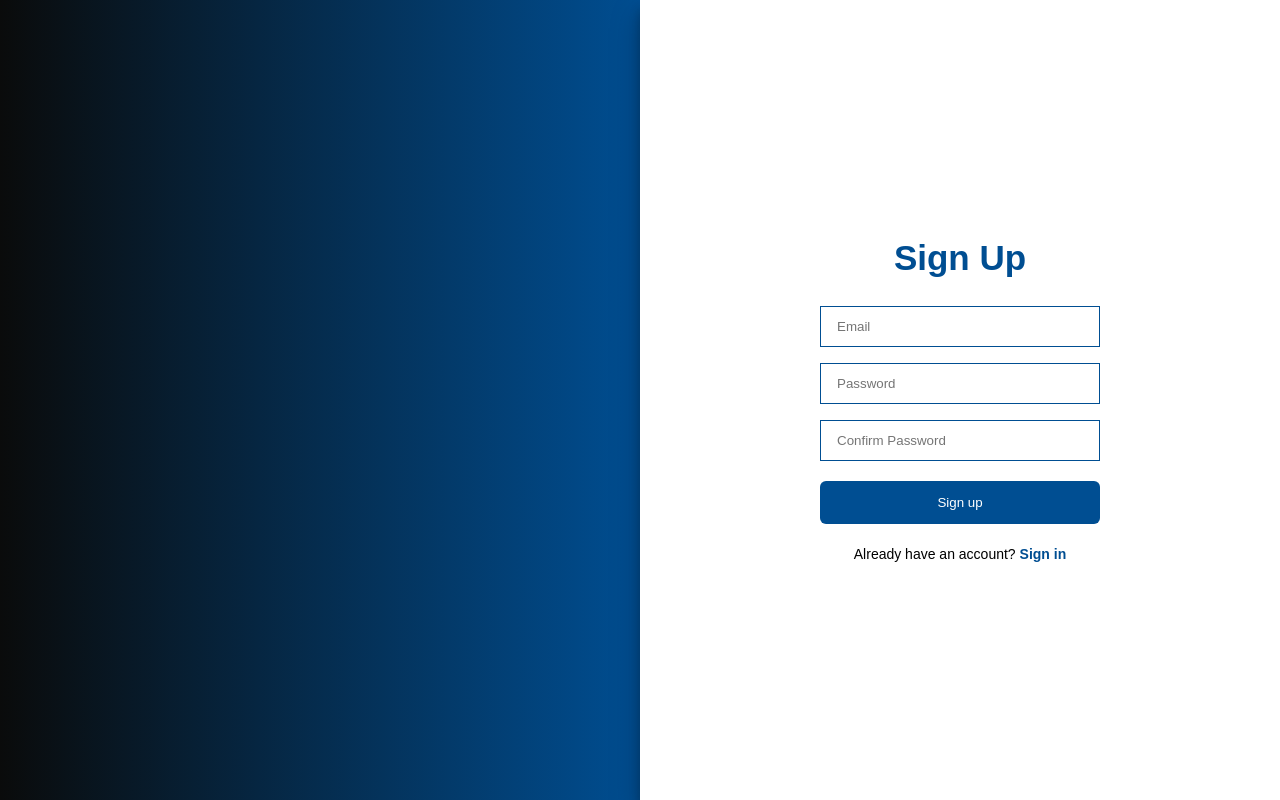
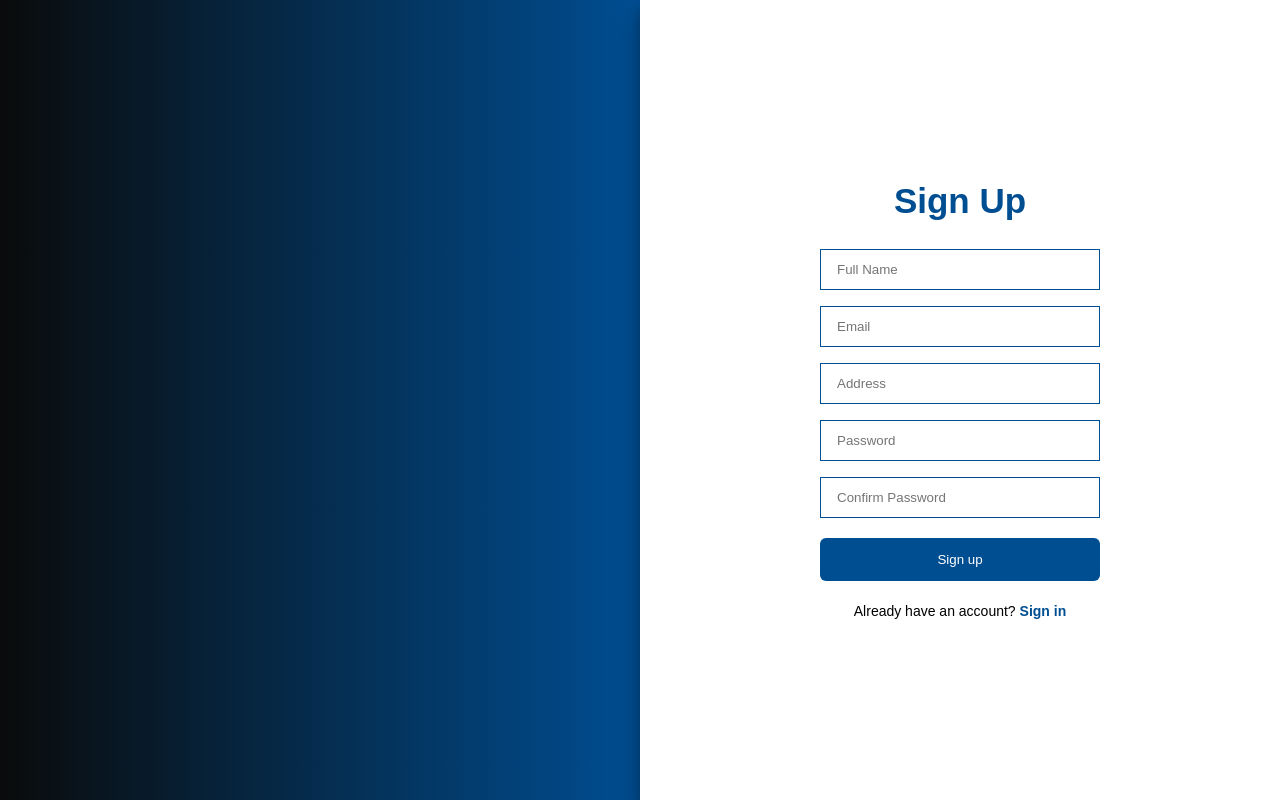
Before and after one commit to DinithiHimayaPerera/Flood-Relief-Management-System, a PHP site: page /userlogin.php in a window 1280 px wide. Run offline with PHP 8.4, Linux system fonts and the light colour scheme.

Commit message:
Added name and address to signup

```diff
--- a/userlogin.php
+++ b/userlogin.php
@@ -18,11 +18,13 @@ if ($_SERVER["REQUEST_METHOD"] == "POST") {
 
     /* Sign up */
     if (isset($_POST["signup"])) {
+        $name = trim($_POST["signup_name"]);
         $email = trim($_POST["signup_email"]);
+        $address = trim($_POST["signup_address"]);
         $password = $_POST["signup_password"];
         $confirm_password = $_POST["signup_confirm_password"];
 
-        if (empty($email) || empty($password) || empty($confirm_password)) {
+        if (empty($name)||empty($email) || empty($address) || empty($password) || empty($confirm_password)) {
             $_SESSION["message"] = "Please fill in all signup fields.";
             $_SESSION["message_type"] = "error";
         } elseif (!filter_var($email, FILTER_VALIDATE_EMAIL)) {
@@ -43,11 +45,11 @@ if ($_SERVER["REQUEST_METHOD"] == "POST") {
                 $_SESSION["message_type"] = "error";
             } else {
                 $hashed_password = password_hash($password, PASSWORD_DEFAULT);
-                $default_name = "User";
 
-                $insert_sql = "INSERT INTO users (name, email, password) VALUES (?, ?, ?)";
+
+                $insert_sql = "INSERT INTO users (name, email, address, password) VALUES (?, ?, ?, ?)";
                 $stmt = $conn->prepare($insert_sql);
-                $stmt->bind_param("sss", $default_name, $email, $hashed_password);
+                $stmt->bind_param("ssss", $name, $email, $address, $hashed_password);
 
                 if ($stmt->execute()) {
                     $_SESSION["message"] = "Signup successful. You can now sign in.";
@@ -131,7 +133,9 @@ if ($_SERVER["REQUEST_METHOD"] == "POST") {
                 <div class="content">
                     <h2>Sign Up</h2>
                     <form method="post" action=""novalidate>
+                        <input type="text" name="signup_name" placeholder="Full Name" required>
                         <input type="text" name="signup_email" placeholder="Email" required>
+                        <input type="text" name="signup_address" placeholder="Address" required>
                         <input type="password" name="signup_password" placeholder="Password" required>
                         <input type="password" name="signup_confirm_password" placeholder="Confirm Password" required>
                         <button type="submit" name="signup">Sign up</button>
```
